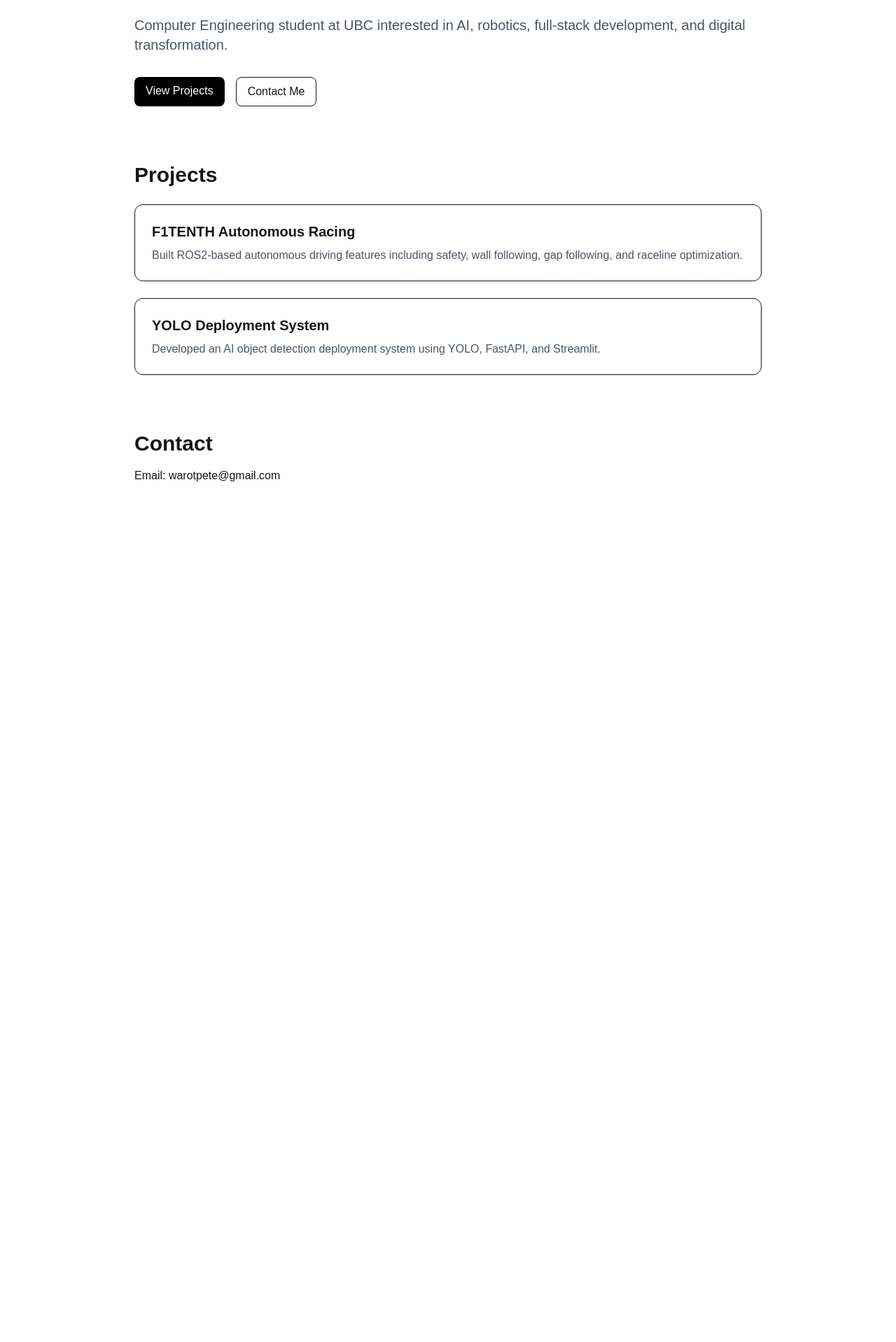
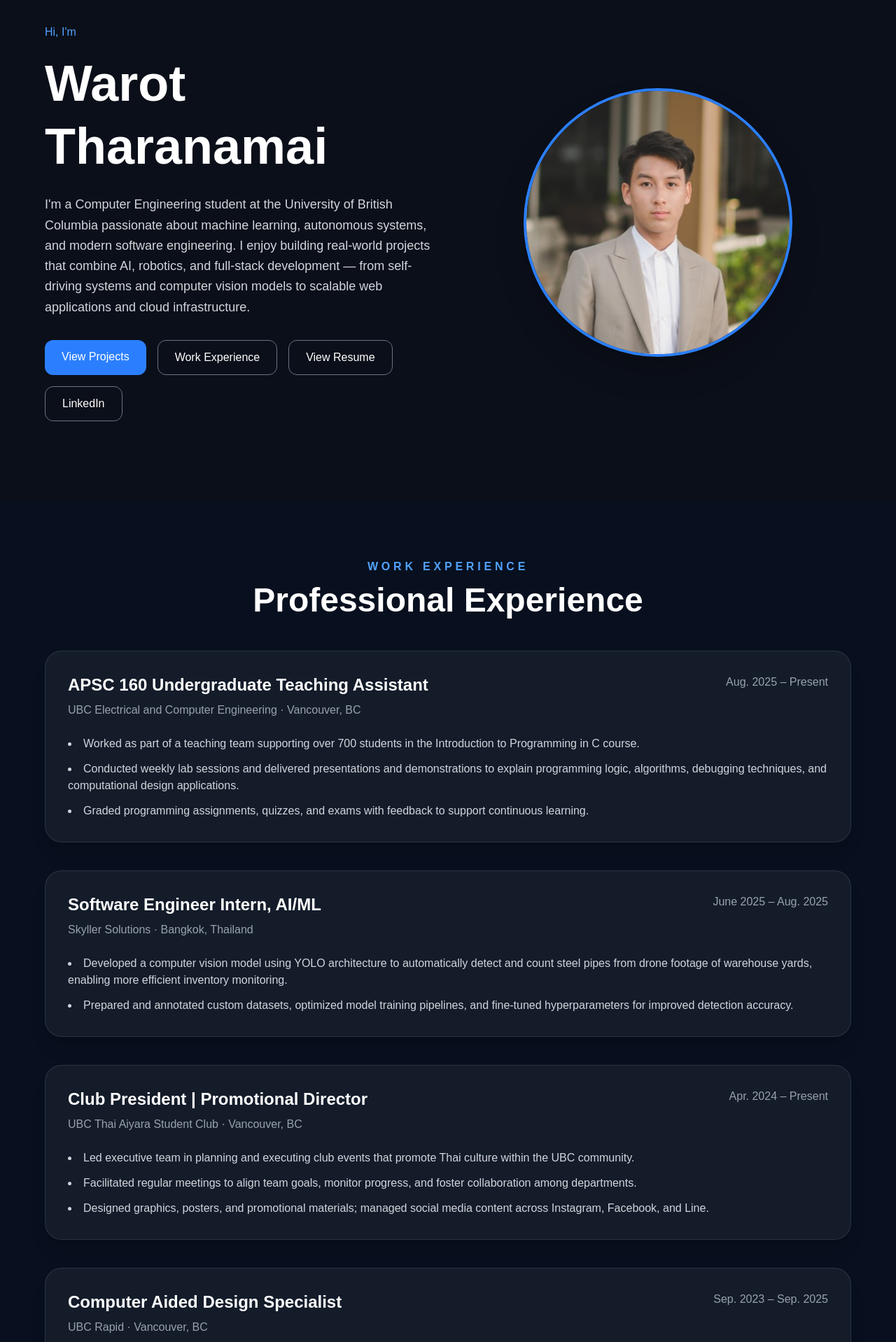
Before and after one commit to Warotpete/portfolio, a Next.js app: page / in a window 1280 px wide. Shown: the part 82-2000 px from the top of the page at 70% size. Before the commit the page ends 814 px from the top, so only its background shows below. Built offline with nearby package versions, Linux system fonts and the light colour scheme.

Commit message:
add work experience section

```diff
--- a/app/page.tsx
+++ b/app/page.tsx
@@ -2,49 +2,196 @@ import Image from "next/image";
 
 export default function Home() {
   return (
-    <main className="min-h-screen p-10">
-      <section className="max-w-4xl mx-auto">
-        <h1 className="text-5xl font-bold">Warot Tharanamai</h1>
-        <p className="mt-4 text-xl text-gray-600">
-          Computer Engineering student at UBC interested in AI, robotics,
-          full-stack development, and digital transformation.
-        </p>
+    <main className="min-h-screen bg-[#0b0f19] text-white">
+      <section className="min-h-screen flex items-center px-6 py-20">
+        <div className="max-w-6xl mx-auto grid md:grid-cols-2 gap-12 items-center">
 
-        <div className="mt-8 flex gap-4">
-          <a href="#projects" className="px-4 py-2 bg-black text-white rounded-lg">
-            View Projects
-          </a>
-          <a href="#contact" className="px-4 py-2 border rounded-lg">
-            Contact Me
-          </a>
+          <div>
+            <p className="text-blue-400 font-medium mb-4">
+              Hi, I&apos;m
+            </p>
+
+            <h1 className="text-5xl md:text-7xl font-bold leading-tight">
+              Warot Tharanamai
+            </h1>
+
+            <p className="mt-6 text-lg text-gray-300 leading-relaxed">
+              I'm a Computer Engineering student at the University of British Columbia passionate about machine
+              learning, autonomous systems, and modern software engineering. I enjoy building real-world
+              projects that combine AI, robotics, and full-stack development — from self-driving systems
+              and computer vision models to scalable web applications and cloud infrastructure.
+            </p>
+
+            <div className="mt-8 flex flex-wrap gap-4">
+              <a
+                href="#projects"
+                className="px-6 py-3 bg-blue-500 hover:bg-blue-600 rounded-xl font-medium transition"
+              >
+                View Projects
+              </a>
+
+              <a
+                href="#work-experience"
+                className="px-6 py-3 border border-gray-500 hover:border-white rounded-xl font-medium transition"
+              >
+                Work Experience
+              </a>
+
+              <a
+                href="/resume.pdf"
+                target="_blank"
+                rel="noreferrer"
+                className="px-6 py-3 border border-gray-500 hover:border-white rounded-xl font-medium transition"
+              >
+                View Resume
+              </a>
+
+              <a
+                href="https://www.linkedin.com/in/warotpete/"
+                target="_blank"
+                rel="noreferrer"
+                className="px-6 py-3 border border-gray-500 hover:border-white rounded-xl font-medium transition"
+              >
+                LinkedIn
+              </a>
+            </div>
+          </div>
+
+          <div className="flex justify-center">
+            <div className="relative w-72 h-72 md:w-96 md:h-96 rounded-full overflow-hidden border-4 border-blue-500 shadow-2xl">
+              <Image
+                src="/profile.jpeg"
+                alt="Warot Tharanamai"
+                fill
+                className="object-cover"
+                priority
+              />
+            </div>
+          </div>
+
         </div>
       </section>
 
-      <section id="projects" className="max-w-4xl mx-auto mt-20">
-        <h2 className="text-3xl font-bold">Projects</h2>
-
-        <div className="mt-6 grid gap-6">
-          <div className="border rounded-xl p-6">
-            <h3 className="text-xl font-semibold">F1TENTH Autonomous Racing</h3>
-            <p className="mt-2 text-gray-600">
-              Built ROS2-based autonomous driving features including safety,
-              wall following, gap following, and raceline optimization.
+      <section id="work-experience" className="py-20 px-6 bg-[#08101f]">
+        <div className="max-w-6xl mx-auto">
+          <div className="mb-12 text-center">
+            <p className="text-blue-400 uppercase tracking-[0.3em] font-semibold mb-3">
+              Work Experience
             </p>
+            <h2 className="text-4xl md:text-5xl font-bold">Professional Experience</h2>
           </div>
 
-          <div className="border rounded-xl p-6">
-            <h3 className="text-xl font-semibold">YOLO Deployment System</h3>
-            <p className="mt-2 text-gray-600">
-              Developed an AI object detection deployment system using YOLO,
-              FastAPI, and Streamlit.
-            </p>
+          <div className="space-y-10">
+            <article className="rounded-3xl border border-white/10 bg-white/5 p-8 shadow-xl shadow-black/10">
+              <div className="flex flex-col md:flex-row md:justify-between md:items-start gap-4">
+                <div>
+                  <h3 className="text-2xl font-semibold">APSC 160 Undergraduate Teaching Assistant</h3>
+                  <p className="mt-2 text-gray-400">UBC Electrical and Computer Engineering · Vancouver, BC</p>
+                </div>
+                <div className="text-right">
+                  <p className="text-gray-400">Aug. 2025 – Present</p>
+                </div>
+              </div>
+              <ul className="mt-6 space-y-3 list-disc list-inside text-gray-300">
+                <li>Worked as part of a teaching team supporting over 700 students in the Introduction to Programming in C course.</li>
+                <li>Conducted weekly lab sessions and delivered presentations and demonstrations to explain programming logic, algorithms, debugging techniques, and computational design applications.</li>
+                <li>Graded programming assignments, quizzes, and exams with feedback to support continuous learning.</li>
+              </ul>
+            </article>
+
+            <article className="rounded-3xl border border-white/10 bg-white/5 p-8 shadow-xl shadow-black/10">
+              <div className="flex flex-col md:flex-row md:justify-between md:items-start gap-4">
+                <div>
+                  <h3 className="text-2xl font-semibold">Software Engineer Intern, AI/ML</h3>
+                  <p className="mt-2 text-gray-400">Skyller Solutions · Bangkok, Thailand</p>
+                </div>
+                <div className="text-right">
+                  <p className="text-gray-400">June 2025 – Aug. 2025</p>
+                </div>
+              </div>
+              <ul className="mt-6 space-y-3 list-disc list-inside text-gray-300">
+                <li>Developed a computer vision model using YOLO architecture to automatically detect and count steel pipes from drone footage of warehouse yards, enabling more efficient inventory monitoring.</li>
+                <li>Prepared and annotated custom datasets, optimized model training pipelines, and fine-tuned hyperparameters for improved detection accuracy.</li>
+              </ul>
+            </article>
+
+            <article className="rounded-3xl border border-white/10 bg-white/5 p-8 shadow-xl shadow-black/10">
+              <div className="flex flex-col md:flex-row md:justify-between md:items-start gap-4">
+                <div>
+                  <h3 className="text-2xl font-semibold">Club President | Promotional Director</h3>
+                  <p className="mt-2 text-gray-400">UBC Thai Aiyara Student Club · Vancouver, BC</p>
+                </div>
+                <div className="text-right">
+                  <p className="text-gray-400">Apr. 2024 – Present</p>
+                </div>
+              </div>
+              <ul className="mt-6 space-y-3 list-disc list-inside text-gray-300">
+                <li>Led executive team in planning and executing club events that promote Thai culture within the UBC community.</li>
+                <li>Facilitated regular meetings to align team goals, monitor progress, and foster collaboration among departments.</li>
+                <li>Designed graphics, posters, and promotional materials; managed social media content across Instagram, Facebook, and Line.</li>
+              </ul>
+            </article>
+
+            <article className="rounded-3xl border border-white/10 bg-white/5 p-8 shadow-xl shadow-black/10">
+              <div className="flex flex-col md:flex-row md:justify-between md:items-start gap-4">
+                <div>
+                  <h3 className="text-2xl font-semibold">Computer Aided Design Specialist</h3>
+                  <p className="mt-2 text-gray-400">UBC Rapid · Vancouver, BC</p>
+                </div>
+                <div className="text-right">
+                  <p className="text-gray-400">Sep. 2023 – Sep. 2025</p>
+                </div>
+              </div>
+              <ul className="mt-6 space-y-3 list-disc list-inside text-gray-300">
+                <li>Developed precise 3D CAD models for various projects; collaborated with team members and external stakeholders to deliver customized design solutions.</li>
+                <li>Created rapid prototypes to test and validate design concepts, contributing to an iterative design process.</li>
+                <li>Diagnosed and resolved technical issues related to 3D printing processes, ensuring smooth production workflows.</li>
+              </ul>
+            </article>
           </div>
         </div>
       </section>
 
-      <section id="contact" className="max-w-4xl mx-auto mt-20">
-        <h2 className="text-3xl font-bold">Contact</h2>
-        <p className="mt-4">Email: warotpete@gmail.com</p>
+      <section id="projects" className="py-20 px-6 bg-[#0b0f19]">
+        <div className="max-w-6xl mx-auto">
+          <div className="mb-12 text-center">
+            <p className="text-blue-400 uppercase tracking-[0.3em] font-semibold mb-3">
+              Projects
+            </p>
+            <h2 className="text-4xl md:text-5xl font-bold">Featured Projects</h2>
+          </div>
+
+          <div className="grid md:grid-cols-2 lg:grid-cols-3 gap-6">
+            <article className="rounded-3xl border border-white/10 bg-white/5 p-6 shadow-xl shadow-black/10 hover:bg-white/10 transition">
+              <div className="bg-gray-800 h-48 rounded-lg mb-4 flex items-center justify-center">
+                <span className="text-gray-500">Project Image</span>
+              </div>
+              <h3 className="text-xl font-semibold mb-2">Project Title</h3>
+              <p className="text-gray-400 mb-4">
+                Project description goes here. This is a placeholder for your project details.
+              </p>
+              <div className="flex flex-wrap gap-2 mb-4">
+                <span className="px-3 py-1 bg-blue-900 text-blue-200 text-sm rounded-full">
+                  Tech Stack
+                </span>
+              </div>
+              <div className="flex gap-4">
+                <a
+                  href="#"
+                  className="text-blue-400 hover:text-blue-300 font-medium transition"
+                >
+                  View Project
+                </a>
+                <a
+                  href="#"
+                  className="text-blue-400 hover:text-blue-300 font-medium transition"
+                >
+                  GitHub
+                </a>
+              </div>
+            </article>
+          </div>
+        </div>
       </section>
     </main>
   );
--- /dev/null
+++ b/app/projects/page.tsx
@@ -0,0 +1,59 @@
+export default function Projects() {
+  return (
+    <main className="min-h-screen bg-[#0b0f19] text-white">
+      <section className="min-h-screen flex items-center px-6 py-20">
+        <div className="max-w-6xl mx-auto w-full">
+          <div className="mb-12">
+            <h1 className="text-5xl md:text-6xl font-bold mb-4">Projects</h1>
+            <p className="text-lg text-gray-300">
+              Explore some of my recent work and projects
+            </p>
+          </div>
+
+          {/* Projects Grid */}
+          <div className="grid md:grid-cols-2 lg:grid-cols-3 gap-6">
+            {/* Placeholder Project */}
+            <div className="bg-gray-900 rounded-xl p-6 hover:bg-gray-800 transition border border-gray-700">
+              <div className="bg-gray-800 h-48 rounded-lg mb-4 flex items-center justify-center">
+                <span className="text-gray-500">Project Image</span>
+              </div>
+              <h3 className="text-xl font-semibold mb-2">Project Title</h3>
+              <p className="text-gray-400 mb-4">
+                Project description goes here. This is a placeholder for your project details.
+              </p>
+              <div className="flex flex-wrap gap-2 mb-4">
+                <span className="px-3 py-1 bg-blue-900 text-blue-200 text-sm rounded-full">
+                  Tech Stack
+                </span>
+              </div>
+              <div className="flex gap-4">
+                <a
+                  href="#"
+                  className="text-blue-400 hover:text-blue-300 font-medium transition"
+                >
+                  View Project
+                </a>
+                <a
+                  href="#"
+                  className="text-blue-400 hover:text-blue-300 font-medium transition"
+                >
+                  GitHub
+                </a>
+              </div>
+            </div>
+          </div>
+
+          {/* Back to Home */}
+          <div className="mt-12">
+            <a
+              href="/"
+              className="text-blue-400 hover:text-blue-300 font-medium transition"
+            >
+              ← Back to Home
+            </a>
+          </div>
+        </div>
+      </section>
+    </main>
+  );
+}
```
Also changed, not shown: public/profile.jpeg (added), 1 other file (tests, documents, lock files or other folders).
